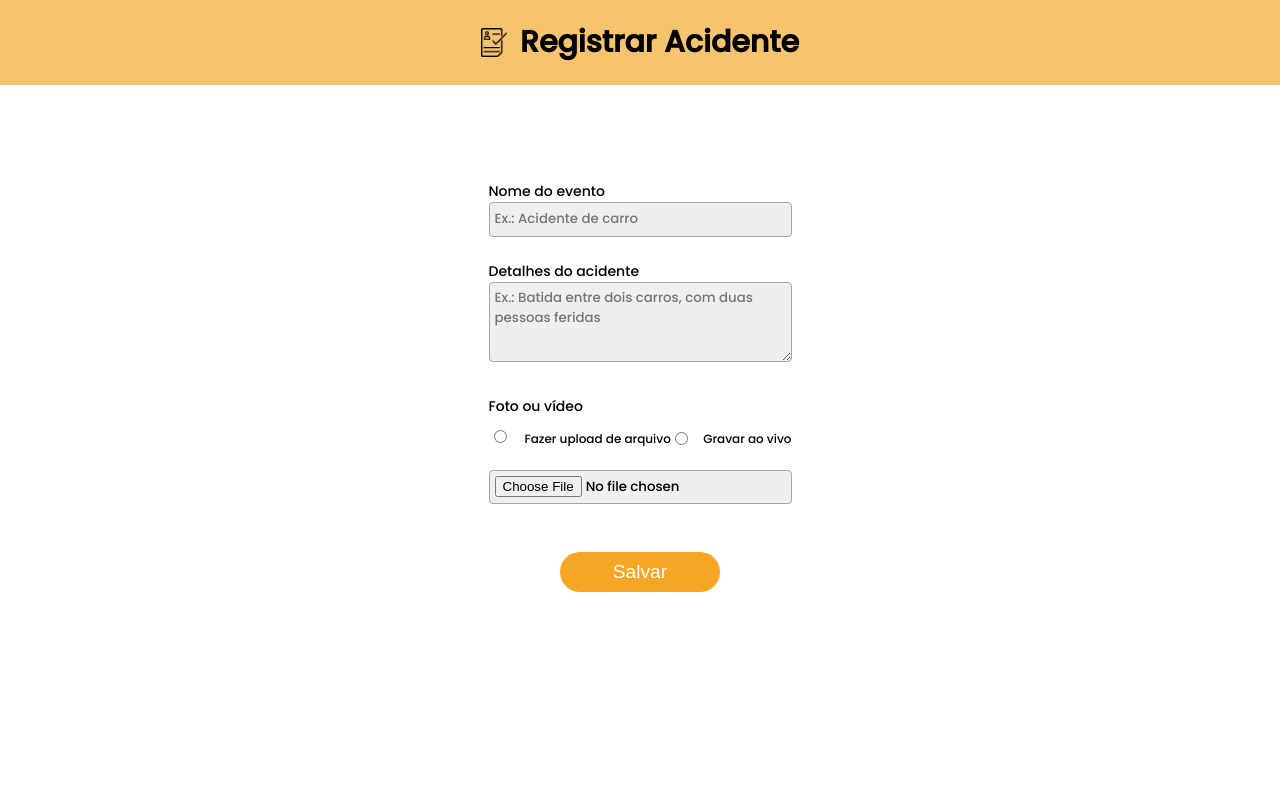
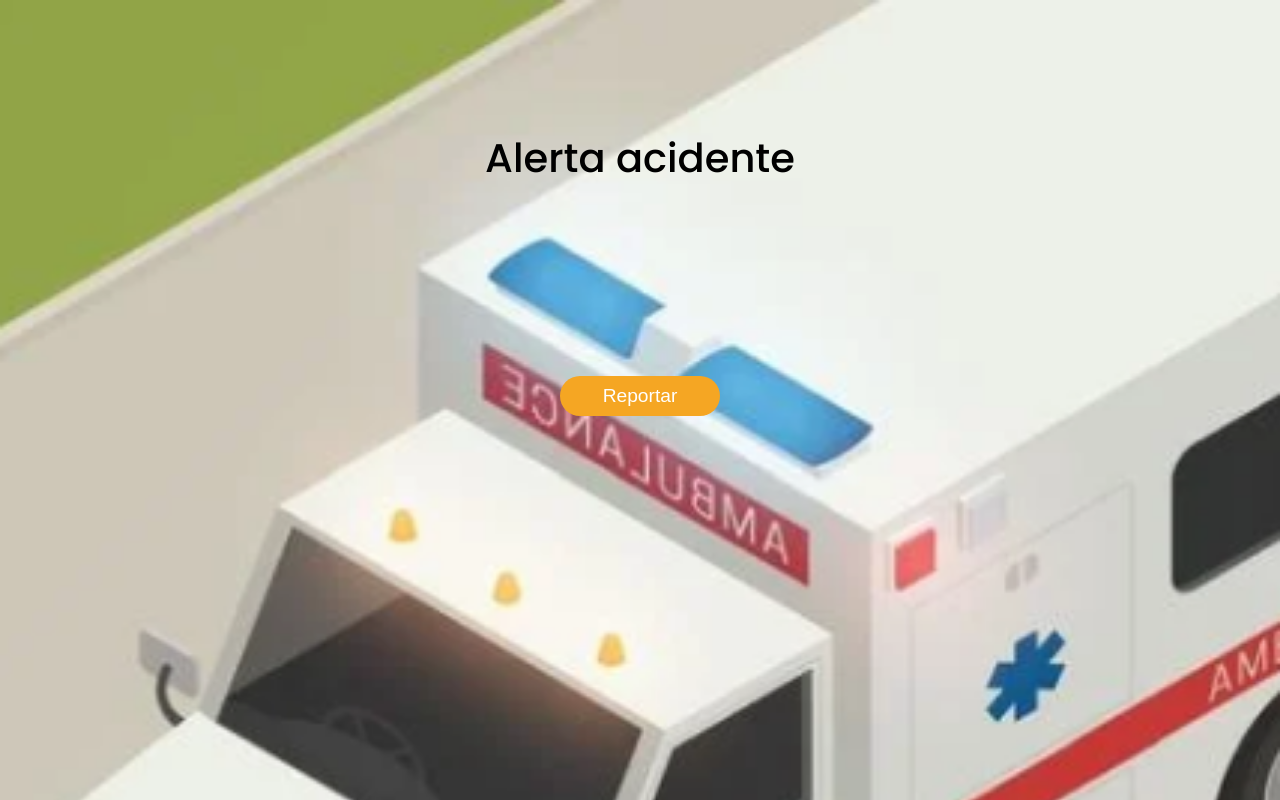
Before and after one commit to charleswvs/AlertAccident, a React (Create React App) app: page / in a window 1280 px wide. Built offline with nearby package versions, Linux system fonts and the light colour scheme.

Commit message:
add router

```diff
--- a/package.json
+++ b/package.json
@@ -8,6 +8,7 @@
     "@testing-library/user-event": "^12.1.10",
     "react": "^17.0.2",
     "react-dom": "^17.0.2",
+    "react-router-dom": "^6.0.2",
     "react-scripts": "4.0.3",
     "styled-components": "^5.3.3",
     "web-vitals": "^1.0.1"
--- a/src/App.js
+++ b/src/App.js
@@ -1,11 +1,7 @@
-import AccidentForm from './pages/AccidentForm';
+import Router from './Router/router';
 
 function App() {
-  return (
-    <>
-      <AccidentForm />
-    </>
-  );
+  return <Router />;
 }
 
 export default App;
--- /dev/null
+++ b/src/Router/router.jsx
@@ -0,0 +1,15 @@
+import React from 'react';
+import { BrowserRouter, Route, Routes } from 'react-router-dom';
+import Home from '../pages/Home';
+import AccidentForm from '../pages/AccidentForm';
+
+const Router = () => (
+  <BrowserRouter>
+    <Routes>
+      <Route exact path="/" element={<Home />} />
+      <Route path="/cadastrar-acidente" element={<AccidentForm />} />
+    </Routes>
+  </BrowserRouter>
+);
+
+export default Router;
--- a/src/components/CheckBoxes/index.js
+++ b/src/components/CheckBoxes/index.js
@@ -1,19 +1,35 @@
-import Input from "../Input";
-import { Container, InputRadio } from "./style";
+import Input from '../Input';
+import { Container, InputRadio } from './style';
 
-const Checkboxes = () =>
-<>
-    <label style={{fontSize: "14px", marginTop: '10px', marginBottom: '10px'}}>Foto ou vídeo</label>
+const Checkboxes = () => (
+  <>
+    <label
+      style={{ fontSize: '14px', marginTop: '10px', marginBottom: '10px' }}
+    >
+      Foto ou vídeo
+    </label>
     <Container>
-        <InputRadio>
-        <input  id='1' type="radio" />
-        <label htmlFor='1' style={{fontSize: "12px", marginLeft: '15px'}}>Fazer upload de arquivo</label>
-        </InputRadio>
+      <InputRadio>
+        <input id="1" type="radio" value="1" />
+        <label htmlFor="1" style={{ fontSize: '12px', marginLeft: '15px' }}>
+          Fazer upload de arquivo
+        </label>
+      </InputRadio>
 
-        <div style={{display: 'flex', justifyContent: 'center', alignItems: 'center', marginLeft: 'auto'}}>
-        <Input style={{margin: 0}} id='2' type="radio" />
-        <label htmlFor='2' style={{fontSize: "12px",marginLeft: '15px'}}>Gravar ao vivo</label>
-        </div>
+      <div
+        style={{
+          display: 'flex',
+          justifyContent: 'center',
+          alignItems: 'center',
+          marginLeft: 'auto',
+        }}
+      >
+        <Input style={{ margin: 0 }} id="2" type="radio" value="2" />
+        <label htmlFor="2" style={{ fontSize: '12px', marginLeft: '15px' }}>
+          Gravar ao vivo
+        </label>
+      </div>
     </Container>
-</>
+  </>
+);
 export default Checkboxes;
--- a/src/components/CheckBoxes/style.js
+++ b/src/components/CheckBoxes/style.js
@@ -1,8 +1,8 @@
-import styled from "styled-components";
+import styled from 'styled-components';
 
 export const Container = styled.div`
-    display: flex;
-    margin-bottom: 20px;
+  display: flex;
+  margin-bottom: 20px;
 `;
 
 export const InputRadio = styled.div`
--- a/src/components/Input/style.js
+++ b/src/components/Input/style.js
@@ -1,11 +1,11 @@
-import styled from "styled-components";
+import styled from 'styled-components';
 
 export const InputStyled = styled.input`
-    height: ${({height}) => height ?? '1.4rem'};
-    margin-bottom: ${({marginBottom}) => marginBottom ?? '0px'};
-    background: #EFEFEF;
-    border: 1px solid #A4A4A4;
-    border-radius: 4px;
-    padding: 5px;
-    outline: 0;
+  height: ${({ height }) => height ?? '1.4rem'};
+  margin-bottom: ${({ marginBottom }) => marginBottom ?? '0px'};
+  background: #efefef;
+  border: 1px solid #a4a4a4;
+  border-radius: 4px;
+  padding: 5px;
+  outline: 0;
 `;
--- a/src/pages/AccidentForm/index.js
+++ b/src/pages/AccidentForm/index.js
@@ -15,10 +15,12 @@ const AccidentForm = () => {
           label="Nome do evento"
           marginBottom="1.5rem"
         />
+
         <TextArea
           placeholder="Ex.: Batida entre dois carros, com duas pessoas feridas"
           label="Detalhes do acidente"
         />
+
         <Checkboxes />
         <Input type="file" />
 
--- a/src/pages/AccidentForm/style.js
+++ b/src/pages/AccidentForm/style.js
@@ -9,9 +9,11 @@ export const Container = styled.main`
 export const Form = styled.form`
   margin-left: auto;
   margin-right: auto;
-  margin-top: 6rem;
-  max-width: 310px;
+  padding-top: 10%;
+  max-width: 320px;
+  height: 100%;
 
   display: flex;
   flex-direction: column;
+  justify-content: space-between;
 `;
--- a/src/pages/Home/index.js
+++ b/src/pages/Home/index.js
@@ -1,11 +1,18 @@
 import Button from '../../components/Button';
+import { useNavigate } from 'react-router-dom';
 import { Container, Title, ButtonContent } from './style';
 
 const Home = () => {
+  const navigate = useNavigate();
+
+  const handleChangePage = () => {
+    navigate('/cadastrar-acidente');
+  };
+
   return (
     <Container>
       <Title>Alerta acidente</Title>
-      <ButtonContent>
+      <ButtonContent onClick={() => handleChangePage()}>
         <Button>Reportar</Button>
       </ButtonContent>
     </Container>
--- a/src/pages/Home/style.js
+++ b/src/pages/Home/style.js
@@ -14,10 +14,10 @@ export const Container = styled.div`
 `;
 
 export const Title = styled.label`
-  margin-top: 65px;
-  font-size: 48px;
+  margin-top: 10%;
+  font-size: 40px;
 `;
 
 export const ButtonContent = styled.div`
-  margin-bottom: 40px;
+  margin-bottom: 30%;
 `;
```
Also changed, not shown: src/components/Header/index.js (+7 -8 lines), 1 other file (tests, documents, lock files or other folders).
